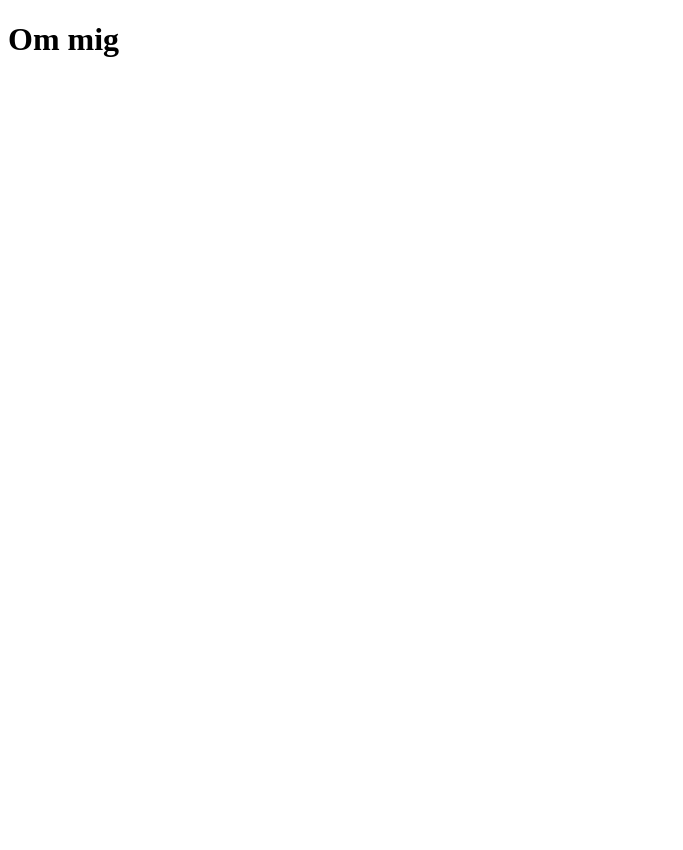
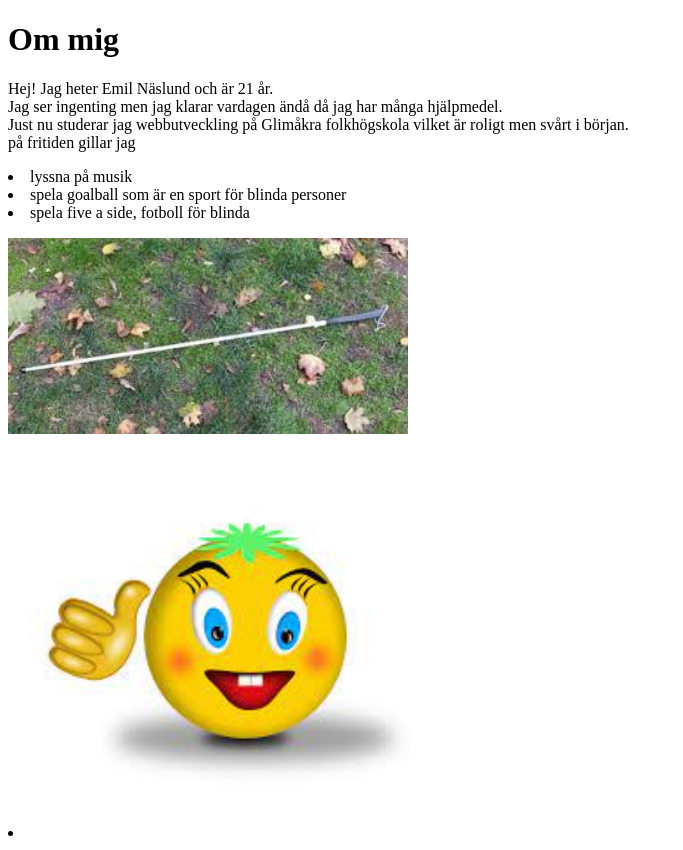
Before and after one commit to mailet01/case1.html, a plain HTML site: page index.html in a window 1280 px wide. Shown: the whole page, without its empty margins (0-683 px from the left). Before the commit the page ends 800 px from the top, so only its background shows below. Drawn offline with Linux system fonts and the light colour scheme.

Commit message:
skrivit om mig själv och lagt till bilder

```diff
--- a/index.html
+++ b/index.html
@@ -1,15 +1,33 @@
 <!DOCTYPE html>
-<html lang="en">
+<html lang="sv">
 <head>
     <meta charset="UTF-8">
     <meta http-equiv="X-UA-Compatible" content="IE=edge">
     <meta name="viewport" content="width=device-width, initial-scale=1.0">
-    <title>Document</title>
+    <title>Om mig</title>
 </head>
 <body>
 
 <h1>Om mig </h1>
 
+<p>Hej! Jag heter Emil Näslund och är 21 år. <br>
+    Jag ser ingenting men jag klarar vardagen ändå då jag har många hjälpmedel. <br>
+    Just nu studerar jag webbutveckling på Glimåkra folkhögskola vilket är roligt men svårt i början. <br>
+på fritiden gillar jag
+
+<li>lyssna på musik</li>
+<li>spela goalball som är en sport för blinda personer</li>
+<li>spela five a side, fotboll för blinda</li>
+
+</p>
+<!-- här är några bilder som representerar mig -->
+
+<img src="images/vit käpp.jfif" width="400" alt="en bild på vit käpp">
+
+<li><img src="images/glad gubbe.jfif" width="400" alt="en glad gubbe"></li>
+
+
+
 
 </body>
 </html>
```
Also changed, not shown: images/glad gubbe.jfif (added), images/vit käpp.jfif (added).
